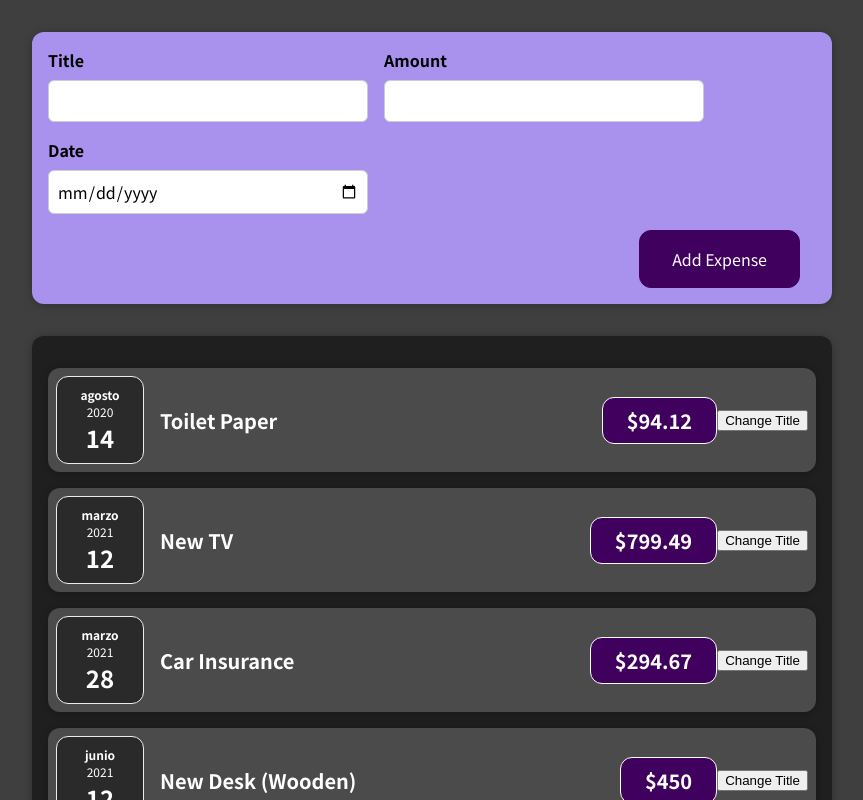
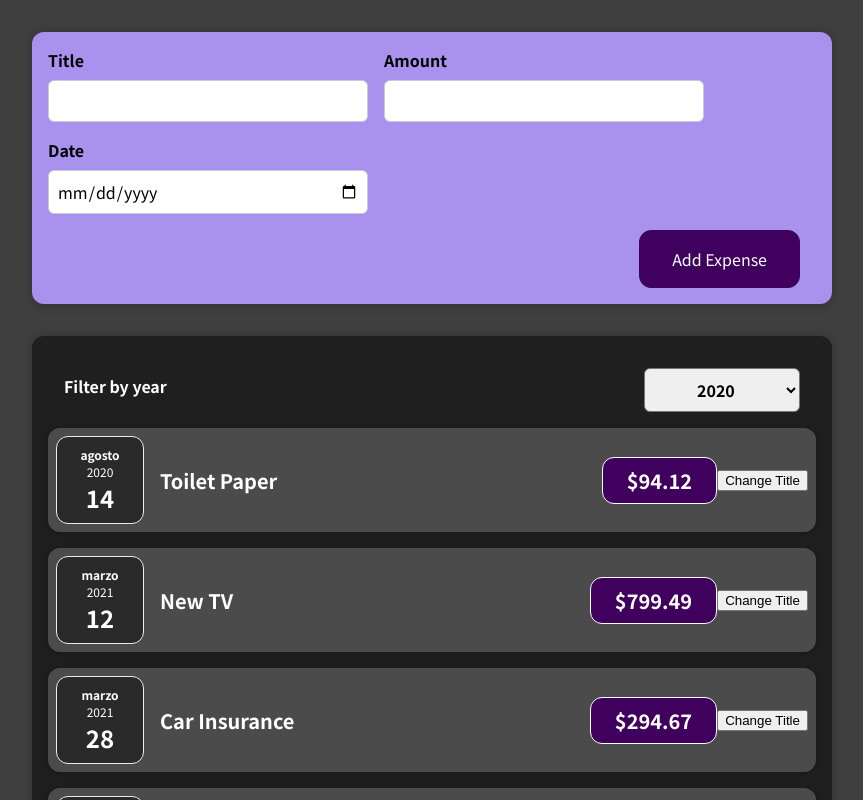
Before and after one commit to paas10/react, a React (Create React App) app: page / in a window 1280 px wide. Shown: the top 800 px of the page, without its empty margins (208-1071 px from the left). Built offline with nearby package versions, Linux system fonts and the light colour scheme.

Commit message:
Another example of Two-way Binding

```diff
--- a/src/components/Expenses/Expenses.js
+++ b/src/components/Expenses/Expenses.js
@@ -1,10 +1,19 @@
+import react, { useState } from "react";
+import ExpensesFilter from "./ExpensesFilter";
 import ExpenseItem from "./ExpenseItem";
 import Card from "../UI/Card";
 import './Expenses.css'
 
 const Expenses = (props) => {
+  const [filteredYear, setFilteredYear] = useState('2020');
+
+  const filterChangeHandler = selectedYear => {
+    setFilteredYear(selectedYear)
+  }
+
   return (
     <Card className="expenses">
+      <ExpensesFilter selected={filteredYear} onChangeFilter={filterChangeHandler} />
       <ExpenseItem title={props.items[0].title} amount={props.items[0].amount} date={props.items[0].date} />
       <ExpenseItem title={props.items[1].title} amount={props.items[1].amount} date={props.items[1].date} />
       <ExpenseItem title={props.items[2].title} amount={props.items[2].amount} date={props.items[2].date} />
--- /dev/null
+++ b/src/components/Expenses/ExpensesFilter.css
@@ -0,0 +1,24 @@
+.expenses-filter {
+  color: white;
+  padding: 0 1rem;
+}
+
+.expenses-filter__control {
+  display: flex;
+  width: 100%;
+  align-items: center;
+  justify-content: space-between;
+  margin: 1rem 0;
+}
+
+.expenses-filter label {
+  font-weight: bold;
+  margin-bottom: 0.5rem;
+}
+
+.expenses-filter select {
+  font: inherit;
+  padding: 0.5rem 3rem;
+  font-weight: bold;
+  border-radius: 6px;
+}
--- /dev/null
+++ b/src/components/Expenses/ExpensesFilter.js
@@ -0,0 +1,26 @@
+import React from 'react';
+
+import './ExpensesFilter.css';
+
+const ExpensesFilter = (props) => {
+    const changeFilterHandler = (event) => {
+    // console.log('Event', event.target.value)
+    props.onChangeFilter(event.target.value)
+  }
+
+  return (
+    <div className='expenses-filter'>
+      <div className='expenses-filter__control'>
+        <label>Filter by year</label>
+        <select value={props.selected} onChange={changeFilterHandler}>
+          <option value='2022'>2022</option>
+          <option value='2021'>2021</option>
+          <option value='2020'>2020</option>
+          <option value='2019'>2019</option>
+        </select>
+      </div>
+    </div>
+  );
+};
+
+export default ExpensesFilter;
```
